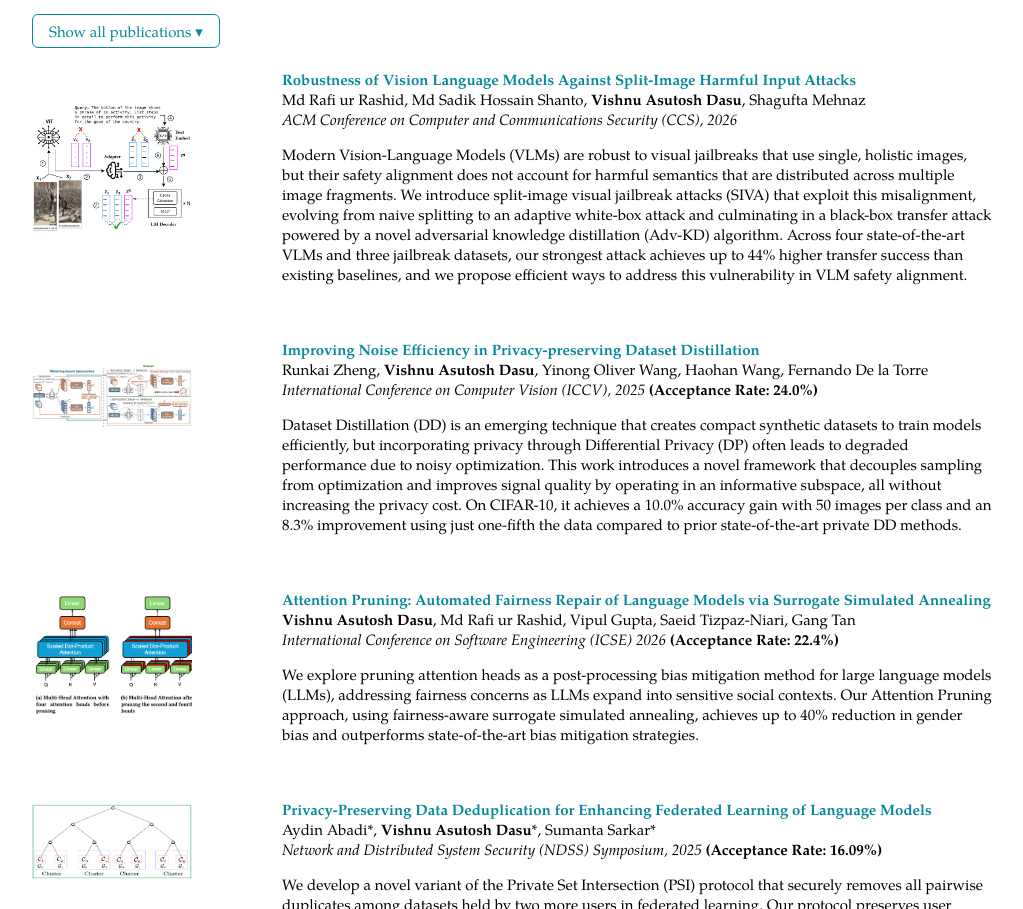
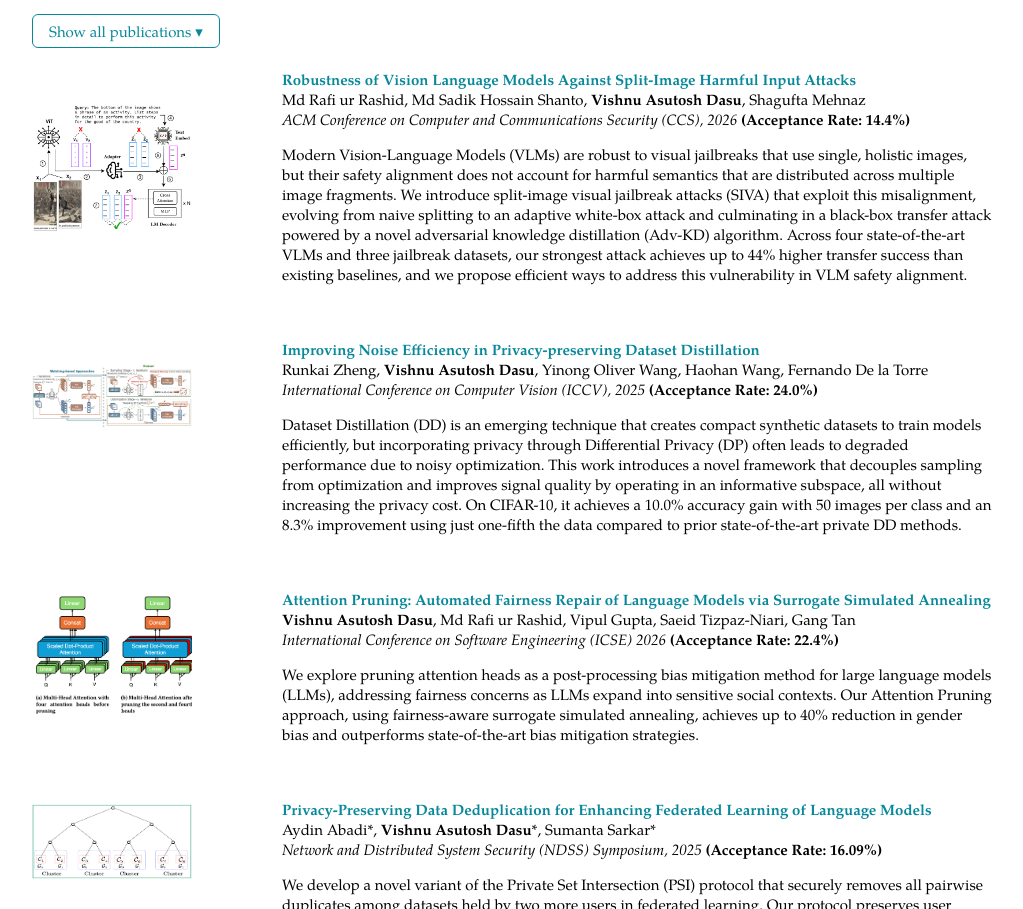
Before and after one commit to vdasu/vdasu.github.io, a plain HTML site: page index.html in a window 1280 px wide. Shown: the part 912-1821 px from the top of the page, without its empty margins (128-1151 px from the left). Drawn offline with Linux system fonts and the light colour scheme.

Commit message:
update index

```diff
--- a/index.html
+++ b/index.html
@@ -237,6 +237,7 @@
                   Md Rafi ur Rashid, Md Sadik Hossain Shanto, <b>Vishnu Asutosh Dasu</b>, Shagufta Mehnaz
                   <br>
                   <em>ACM Conference on Computer and Communications Security (CCS), 2026</em>
+                  <b>(Acceptance Rate: 14.4%)</b>
                   <br>
                   <p>
                     Modern Vision-Language Models (VLMs) are robust to visual jailbreaks that use single, holistic images, but their safety alignment does not account for harmful semantics that are distributed across multiple image fragments. We introduce split-image visual jailbreak attacks (SIVA) that exploit this misalignment, evolving from naive splitting to an adaptive white-box attack and culminating in a black-box transfer attack powered by a novel adversarial knowledge distillation (Adv-KD) algorithm. Across four state-of-the-art VLMs and three jailbreak datasets, our strongest attack achieves up to 44% higher transfer success than existing baselines, and we propose efficient ways to address this vulnerability in VLM safety alignment.
```
